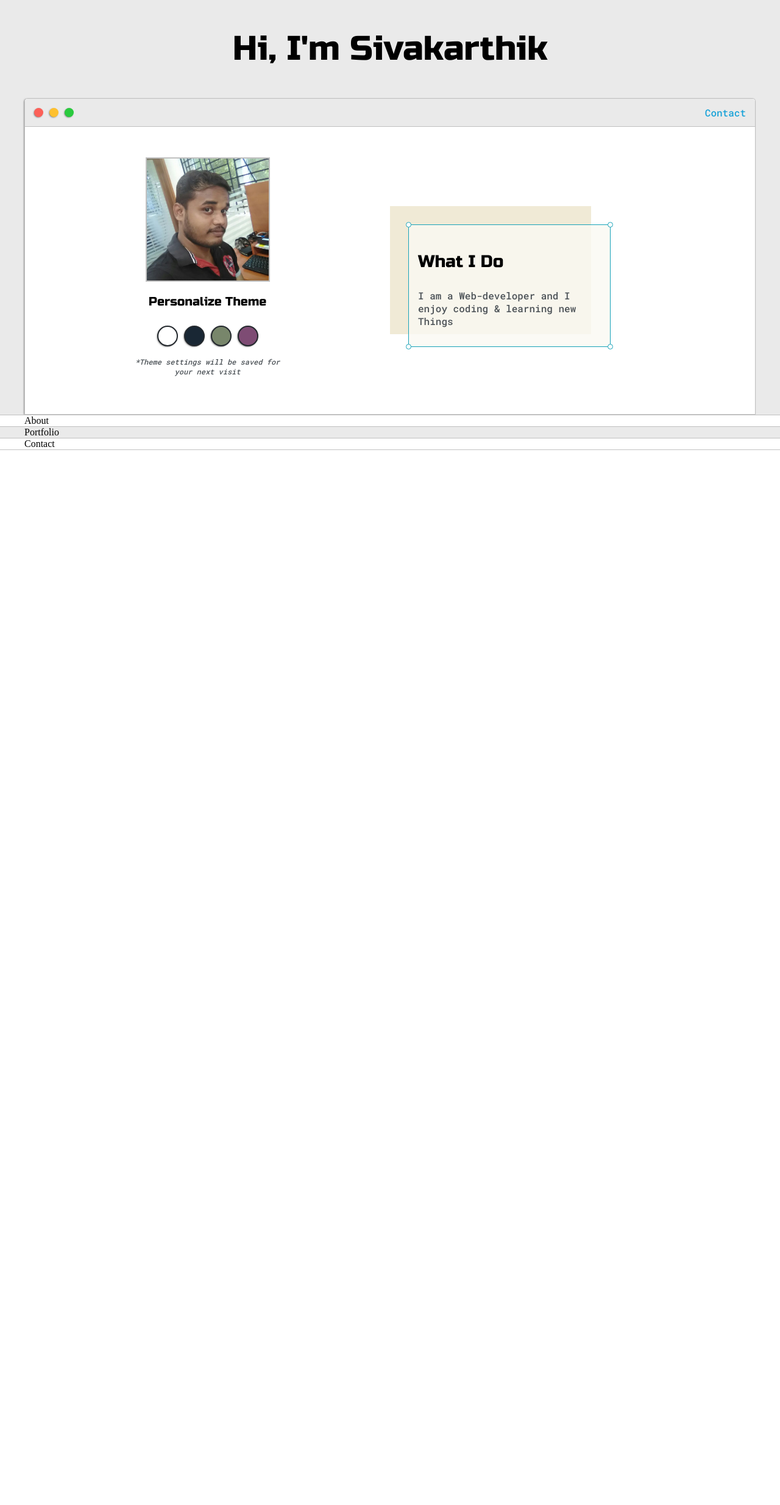
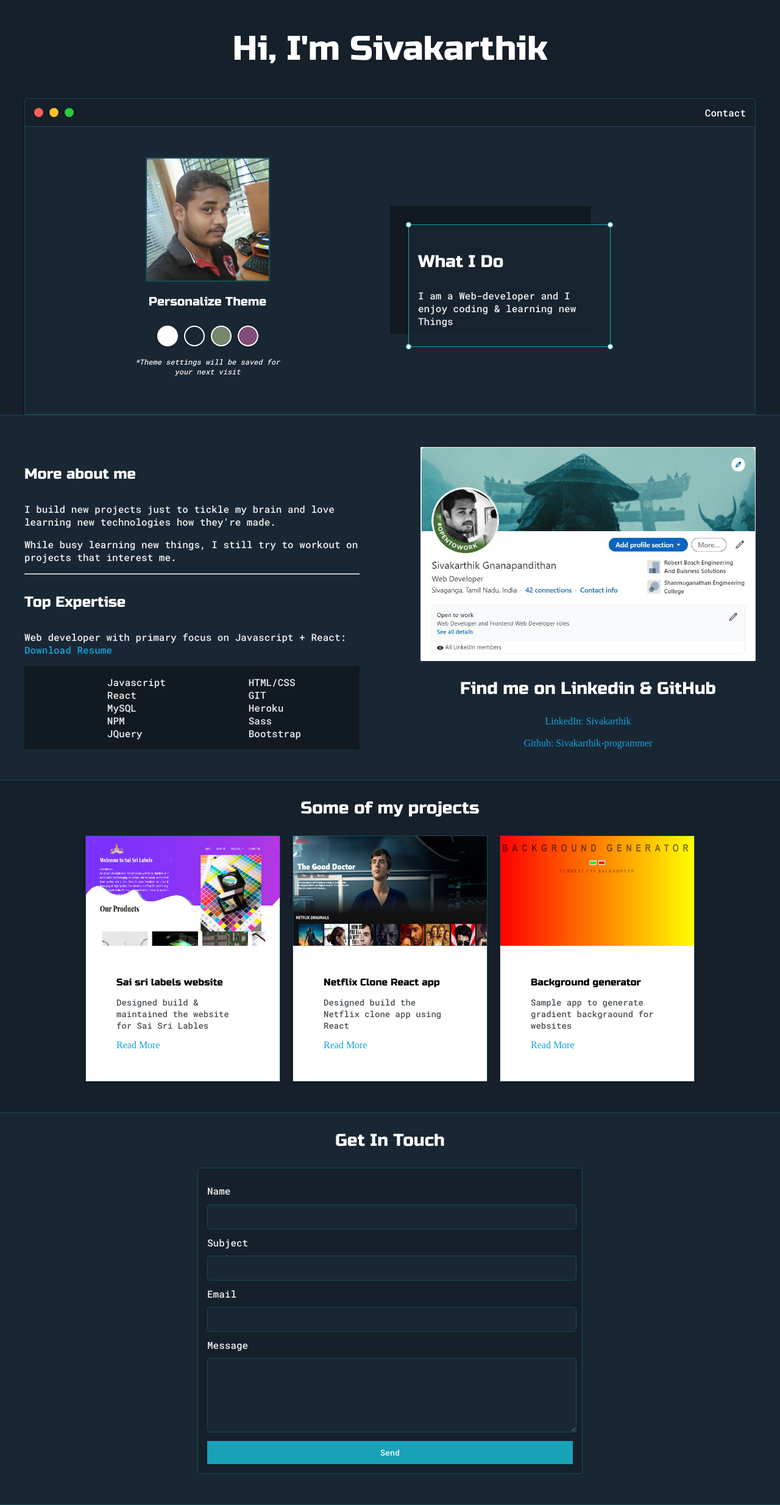
Before and after one commit to Sivakarthik-programmer/dev-Portfolio, a PHP site: page / in a window 1280 px wide. Shown: the whole page at 61% size. Before the commit the page ends 738 px from the top, so only its background shows below. Run offline with PHP 8.4, Linux system fonts and the light colour scheme.

Commit message:
sections update

```diff
--- /dev/null
+++ b/blue.css
@@ -0,0 +1,16 @@
+:root{
+	--mainColor: #15202B;
+	--secondaryColor: #192734;
+
+	--borderColor: #164D56;
+
+	--mainText: #fff;
+	--secondaryText: #eeeeee;
+
+	--themeDotBorder: #fff;
+
+	--previewBg: rgb(25, 39, 52, 0.8);
+	--previewShadow: #111921;
+
+	--buttonColor: #17a2b8;
+}
--- a/default.css
+++ b/default.css
@@ -11,11 +11,17 @@
 
 	--previewBg: rgb(251, 249, 243, 0.8);
 	--previewShadow: #f0ead6;
+
+	--buttonColor: black;
 }
 
 html, body{
 	padding: 0;
 	margin: 0;
+}
+
+body *{
+	transition: 0.3s;
 }
 
 h1, h2, h3, h4, h5, h6, strong{
@@ -100,6 +106,10 @@
 	align-items: center;
 	background-color: var(--mainColor);
 	border-radius: 5px 5px 0 0;
+}
+
+#navigation a{
+	color: var(--mainText);
 }
 
 #navigation{
@@ -258,6 +268,144 @@
 	bottom: -5px;
 	left: -5px;
 }
+
+
+
+.about-wrapper{
+	display: grid;
+	grid-template-columns: repeat(auto-fit, minmax(320px, 1fr)) ;
+	padding-bottom: 50px;
+	padding-top: 50px;
+	gap: 100px;
+}
+
+
+#skills{
+
+	display: flex;
+	justify-content: space-evenly;
+	background-color: var(--previewShadow)
+}
+
+.social-links{
+	display: grid;
+	align-content: center;
+	text-align: center;
+
+}
+
+#social_img{
+	width: 100%;
+}
+
+
+.post-wrapper{
+	display: grid;
+	grid-template-columns: repeat(auto-fit, 320px);
+	gap: 20px;
+	justify-content: center;
+	padding-bottom: 50px;
+}
+
+.post{
+	border: 1px solid var(--borderColor);
+
+-webkit-box-shadow: -1px 1px 3px -1px rgba(0, 0, 0, 0.75);
+	-moz-box-shadow: -1px 1px 3px -1px rgba(0, 0, 0, 0.75);
+	box-shadow: -1px 1px 3px -1px rgba(0, 0, 0, 0.75);
+}
+
+.thumbnail{
+	display: block;
+	width: 100%;
+	height: 180px;
+	/* object-fit: cover; */
+}
+
+.post-preview{
+	background-color: #fff;
+	padding: 50px;
+}
+
+.post-title{
+	color: black;
+	margin: 0;
+
+}
+
+.post-intro{
+	color: #4b5156;
+	font-size: 14px;
+}
+
+
+#contact-form{
+	display: block;
+	max-width: 600px;
+	margin: 0 auto;
+	border: 1px solid var(--borderColor);
+	padding: 15px;
+	border-radius: 5px;
+	background-color: var(--mainColor);
+	margin-bottom: 50px;
+}
+
+#contact-form label{
+	line-height: 2.7em;
+}
+
+#contact-form textarea{
+	min-height: 100px;
+	font-size: 14px;
+}
+
+
+
+.input-field{
+	width: 100%;
+	padding-top: 10px;
+	padding-bottom: 10px;
+	background-color: var(--secondaryColor);
+	border-radius: 5px;
+	border: 1px solid var(--borderColor);
+	font-size: 14px;
+}
+
+
+#submit-btn{
+	margin-top: 10px;
+	width: 100%;
+	padding-top: 10px;
+	padding-bottom: 10px;
+	color: #fff;
+	background-color: var(--buttonColor);
+	border: none;
+}
+
+
+
+
+
+
+
+
+
+
+
+
+
+
+
+
+
+
+
+
+
+
+
+
+
 @media screen and (max-width: 1200px){
 
 .main-container{
--- a/index.html
+++ b/index.html
@@ -9,6 +9,8 @@
 	<link href="https://fonts.googleapis.com/css2?family=Roboto+Mono:wght@500&family=Russo+One&display=swap" rel="stylesheet">
 
 	<link rel="stylesheet" type="text/css" href="default.css">
+	<link id="theme-style" rel="stylesheet" href="">
+
 </head>
 <body>
 
@@ -36,10 +38,10 @@
 					<h5 style="text-align:center; line-height: 0;">Personalize Theme</h5>
 
 					<div id="theme-options-wrapper">
-						<div id="light-mode" class="theme-dot"></div>
-						<div id="blue-mode" class="theme-dot"></div>
-						<div id="green-mode" class="theme-dot"></div>
-						<div id="purple-mode" class="theme-dot"></div>
+						<div data-mode="light" id="light-mode" class="theme-dot"></div>
+						<div data-mode="blue" id="blue-mode" class="theme-dot"></div>
+						<div data-mode="green" id="green-mode" class="theme-dot"></div>
+						<div data-mode="purple" id="purple-mode" class="theme-dot"></div>
 					</div>
 
 						<p id="settings-note">*Theme settings will be saved for <br> your next visit</p>
@@ -69,15 +71,126 @@
 	</section>
 
 	<section class="s2">
-		<div class="main-container">About</div>
+		<div class="main-container">
+			<div class="about-wrapper">
+				<div class="about-me">
+					<h4>More about me</h4>
+					<p>I build new projects just to tickle my brain and love learning new technologies how they're made.</p>
+					<p>While busy learning new things, I still try to workout on projects that interest me.</p>
+
+
+				<hr>
+
+				<h4>Top Expertise</h4>
+				<p>Web developer with primary focus on  Javascript + React: <a href="resume.pdf" target="_blank">Download Resume</a></p>
+
+				<div id="skills">
+					<ul>
+						<li>Javascript</li>
+						<li>React</li>
+						<li>MySQL</li>
+						<li>NPM</li>
+						<li>JQuery</li>
+					</ul>
+					<ul>
+						<li>HTML/CSS</li>
+						<li>GIT</li>
+						<li>Heroku</li>
+						<li>Sass</li>
+						<li>Bootstrap</li>
+					</ul>
+				</div>
+			</div>
+
+			<div class="social-links">
+					<img id="social_img" src="images/follow.jpg" alt="Linkedin profile">
+
+					<h3>Find me on Linkedin & GitHub</h3>
+
+					<a href="https://www.linkedin.com/in/sivakarthik-g/" target="_blank">LinkedIn: Sivakarthik</a>
+					<br>
+
+					<a href="https://github.com/Sivakarthik-programmer" target="_blank"> Github: Sivakarthik-programmer </a>
+
+				</div>
+			</div>
+
+		</div>
 	</section>
 
 	<section class="s1">
-		<div class="main-container">Portfolio</div>
+		<div class="main-container">
+			<h3 style="text-align: center;">Some of my projects</h3>
+
+			<div class="post-wrapper">
+
+				<div>
+					<div class="post">
+						<img class="thumbnail" src="images/project-2.png" alt="Sai sri labels website">
+						<div class="post-preview">
+							<h6 class="post-title">Sai sri labels website</h6>
+							<p class="post-intro">
+								Designed build & maintained the website for Sai Sri Lables
+							</p>
+							<a href="http://saisri.com/" target="_blank">Read More</a>
+						</div>
+					</div>
+				</div>
+
+				<div>
+					<div class="post">
+						<img class="thumbnail" src="images/project-3.jpg" alt="Netflix-clone React app">
+						<div class="post-preview">
+							<h6 class="post-title">Netflix Clone React app</h6>
+							<p class="post-intro">
+								Designed build the Netflix clone app using React
+							</p>
+							<a href="https://netflix-clone-s1994.firebaseapp.com/" target="_blank">Read More</a>
+						</div>
+					</div>
+				</div>
+
+				<div>
+					<div class="post">
+						<img class="thumbnail" src="images/sample-project.jpg" alt="bg generator">
+						<div class="post-preview">
+							<h6 class="post-title">Background generator</h6>
+							<p class="post-intro">
+								Sample app to generate gradient backgraound for websites
+							</p>
+							<a href="https://sivakarthik-programmer.github.io/gradient-bg-generator/" target="-blank">Read More</a>
+						</div>
+					</div>
+				</div>
+
+			</div>
+
+		</div>
 	</section>
 
-		<section class="s2">
-		<div class="main-container">Contact</div>
+	<section class="s2">
+		<div class="main-container">
+					<h3 style="text-align: center;">Get In Touch</h3>
+
+					<form id="contact-form" action="">
+						<label>Name</label>
+						<input class="input-field" type="text" name="name">
+
+						<label>Subject</label>
+						<input class="input-field" type="text" name="subject">
+
+						<label>Email</label>
+						<input class="input-field" type="text" name="email">
+
+						<label>Message</label>
+						<textarea class="input-field" type="text" name="message"></textarea>
+
+
+						<input id="submit-btn" type="submit" value="Send">
+
+					</form>
+		</div>
 	</section>
+	<script type="text/javascript" src="script.js"></script>
 </body>
 </html>
--- /dev/null
+++ b/script.js
@@ -0,0 +1,39 @@
+let themeDots = document.getElementsByClassName('theme-dot');
+
+
+let theme = localStorage.getItem('theme');
+
+if(theme == null){
+	setTheme('blue')
+}else{
+	setTheme(theme)
+}
+
+for (var i=0; themeDots.length >i; i++) {
+	themeDots[i].addEventListener('click', function(){
+		let mode = this.dataset.mode
+		console.log('option clicked:', mode);
+		setTheme(mode);
+	})
+}
+
+
+function setTheme(mode){
+	if(mode== 'light'){
+		document.getElementById('theme-style').href='default.css';
+	}
+
+	if(mode== 'blue'){
+		document.getElementById('theme-style').href='blue.css';
+	}
+
+	if(mode== 'green'){
+		document.getElementById('theme-style').href='green.css';
+	}
+
+	if(mode== 'purple'){
+		document.getElementById('theme-style').href='purple.css';
+	}
+
+	localStorage.setItem('theme', mode)
+}
```
Also changed, not shown: green.css (added, +16 -0 lines), purple.css (added, +16 -0 lines), images/follow.jpg (added), images/project-2.png (added), images/project-3.JPG (added), images/sample-project.JPG (added), 1 other file.
